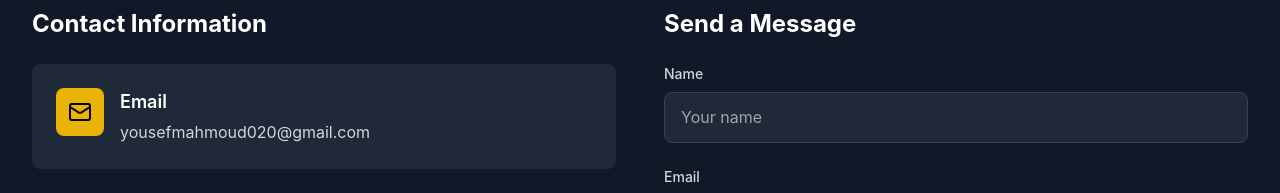
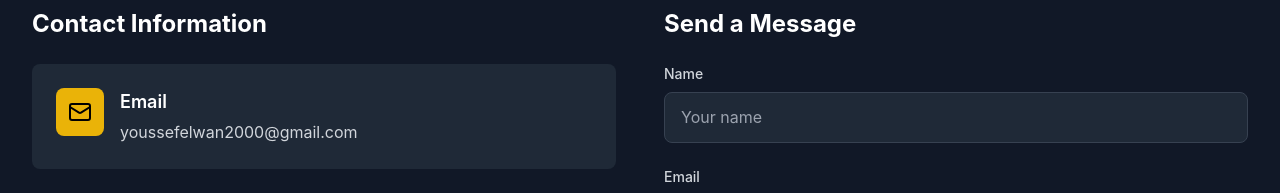
Before and after one commit to yousefmahhmoud/Portfolio, a React (Vite) app: page / in a window 1280 px wide. Shown: the part 7080-7273 px from the top of the page. Built offline with nearby package versions, Linux system fonts and the light colour scheme.

Commit message:
Update Contact.tsx

```diff
--- a/src/components/Contact.tsx
+++ b/src/components/Contact.tsx
@@ -11,7 +11,7 @@ const Contact = () => {
 
   const handleSubmit = (e: React.FormEvent) => {
     e.preventDefault();
-    const mailtoLink = `mailto:yousefmahmoud020@gmail.com?subject=${encodeURIComponent(formData.subject)}&body=${encodeURIComponent(`Name: ${formData.name}\nEmail: ${formData.email}\n\nMessage:\n${formData.message}`)}`;
+    const mailtoLink = `mailto:youssefelwan2000@gmail.com?subject=${encodeURIComponent(formData.subject)}&body=${encodeURIComponent(`Name: ${formData.name}\nEmail: ${formData.email}\n\nMessage:\n${formData.message}`)}`;
     window.location.href = mailtoLink;
   };
 
@@ -26,8 +26,8 @@ const Contact = () => {
     {
       icon: <Mail className="w-6 h-6" />,
       title: "Email",
-      content: "yousefmahmoud020@gmail.com",
-      link: "mailto:yousefmahmoud020@gmail.com"
+      content: "youssefelwan2000@gmail.com",
+      link: "mailto:youssefelwan2000@gmail.com"
     },
     {
       icon: <MapPin className="w-6 h-6" />,
```
